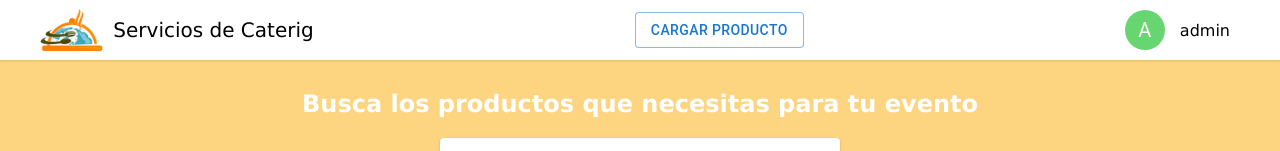
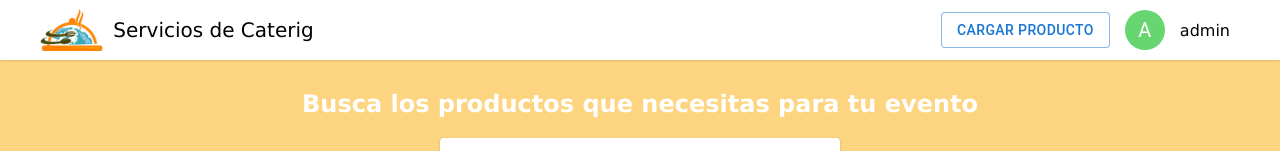
Before and after one commit to MauricioZapata00/230630-CTD-final-project-team-1-group-1, a React (Vite) app: page / in a window 1280 px wide. Both pictures are taken after a click on the button "CREAR CUENTA". Shown: the top 151 px of the page. Built offline with nearby package versions, Linux system fonts and the light colour scheme; no server answers.

Commit message:
se cambia posicion del boton de crear producto provisoriamente

```diff
--- a/src/components/layout/Header/Header.jsx
+++ b/src/components/layout/Header/Header.jsx
@@ -37,17 +37,6 @@ const Header = () => {
           <img height="50px" src={Logo} alt="logo" />
           Servicios de Caterig
         </div>
-        {logedUser && logedUser.isAdmin && (
-          <div>
-            <Button
-              variant="outlined"
-              sx={{ background: "white" }}
-              onClick={handleAddProduct}
-            >
-              Cargar producto
-            </Button>
-          </div>
-        )}
         {!logedUser ? (
           <div className="header__buttons">
             <Button
@@ -67,6 +56,17 @@ const Header = () => {
           </div>
         ) : (
           <div className="header__user-info">
+            {logedUser.isAdmin && (
+              <div>
+                <Button
+                  variant="outlined"
+                  sx={{ background: "white" }}
+                  onClick={handleAddProduct}
+                >
+                  Cargar producto
+                </Button>
+              </div>
+            )}
             <Avatar sx={{ bgcolor: "#67D671" }}>A</Avatar>
             <span>{logedUser.userName}</span>
           </div>
```
